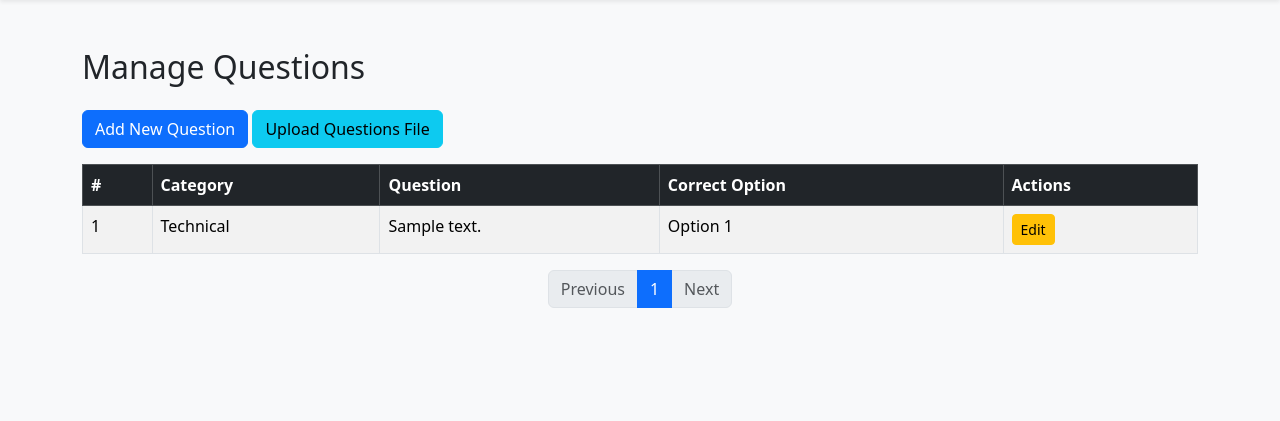
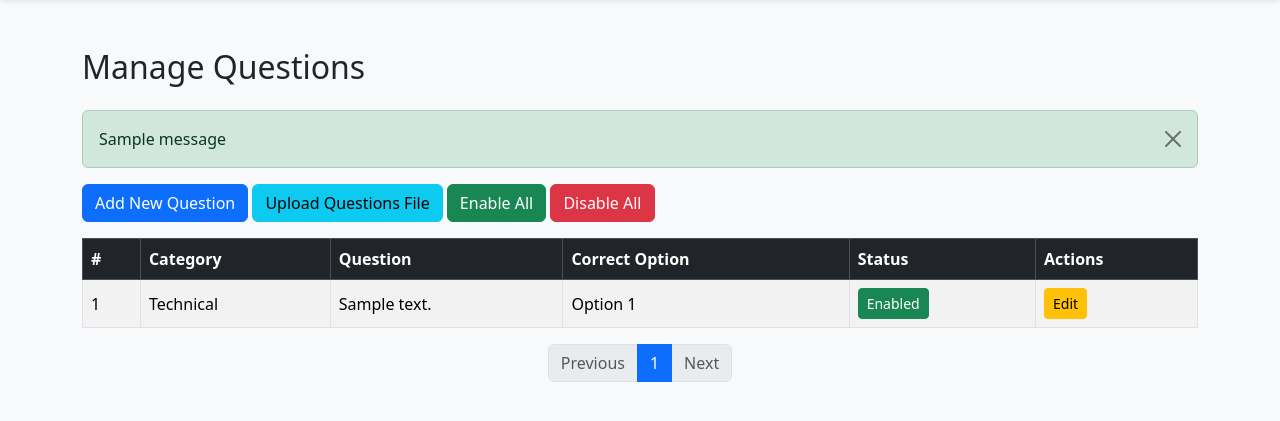
Before and after one commit to shubhams-btes/ScholarshipApp, a Django app: page /admin_panel/questions/ in a window 1280 px wide. Shown: the part 56-477 px from the top of the page. Run offline with Django 5.2, Linux system fonts and the light colour scheme; a user stored in the database is signed in; tables that the repository leaves empty hold one stand-in row (values such as "Sample post"); one stand-in notice (Sample message) is shown.

Commit message:
Fixed Bug ID 41173

```diff
--- a/admin_panel/templates/admin_panel/manage_questions.html
+++ b/admin_panel/templates/admin_panel/manage_questions.html
@@ -8,56 +8,55 @@
 <body class="bg-light">
     <nav class="navbar navbar-expand-lg navbar-dark bg-dark shadow-sm">
         <div class="container-fluid">
-        <!-- Brand / Logo -->
             <a class="navbar-brand fw-bold" href="{% url 'dashboard' %}">Admin Panel</a>
-
-        <!-- Toggle button for mobile -->
             <button class="navbar-toggler" type="button" data-bs-toggle="collapse" data-bs-target="#adminNavbar"
                     aria-controls="adminNavbar" aria-expanded="false" aria-label="Toggle navigation">
                 <span class="navbar-toggler-icon"></span>
             </button>
 
-        <!-- Navbar links -->
             <div class="collapse navbar-collapse" id="adminNavbar">
                 <ul class="navbar-nav me-auto mb-2 mb-lg-0">
-                <li class="nav-item">
-                    <a class="nav-link" href="{% url 'dashboard' %}">Home</a>
-                </li>
-                <li class="nav-item">
-                    <a class="nav-link" href="{% url 'manage_questions' %}">Manage Questionnaire</a>
-                </li>
-                <li class="nav-item">
-                    <a class="nav-link" href="{% url 'college_management' %}">Manage College/Officials</a>
-                </li>
-                <li class="nav-item">
-                    <a class="nav-link" href="{% url 'quiz_management' %}">Schedule a Quiz</a>
-                </li>
+                    <li class="nav-item"><a class="nav-link" href="{% url 'dashboard' %}">Home</a></li>
+                    <li class="nav-item"><a class="nav-link" href="{% url 'manage_questions' %}">Manage Questionnaire</a></li>
+                    <li class="nav-item"><a class="nav-link" href="{% url 'college_management' %}">Manage College/Officials</a></li>
+                    <li class="nav-item"><a class="nav-link" href="{% url 'quiz_management' %}">Schedule a Quiz</a></li>
                 </ul>
 
-            <!-- Logout button on right -->
                 <ul class="navbar-nav ms-auto">
-                <li class="nav-item">
-                    <a class="btn btn-outline-light" href="{% url 'logout' %}">Logout</a>
-                </li>
+                    <li class="nav-item"><a class="btn btn-outline-light" href="{% url 'logout' %}">Logout</a></li>
                 </ul>
             </div>
         </div>
     </nav>
+
     <div class="container py-5">
         <h2 class="mb-4">Manage Questions</h2>
+
+        {% if messages %}
+            {% for message in messages %}
+                <div class="alert alert-{{ message.tags }} alert-dismissible fade show" role="alert">
+                    {{ message }}
+                    <button type="button" class="btn-close" data-bs-dismiss="alert"></button>
+                </div>
+            {% endfor %}
+        {% endif %}
 
         <div class="mb-3">
             <a href="{% url 'add_question' %}" class="btn btn-primary">Add New Question</a>
             <a href="{% url 'upload_questions' %}" class="btn btn-info">Upload Questions File</a>
+            <!-- Bulk enable/disable -->
+            <a href="{% url 'toggle_all_questions' 'enable' %}" class="btn btn-success">Enable All</a>
+            <a href="{% url 'toggle_all_questions' 'disable' %}" class="btn btn-danger">Disable All</a>
         </div>
 
-    <table class="table table-striped table-bordered">
+        <table class="table table-striped table-bordered align-middle">
             <thead class="table-dark">
                 <tr>
                     <th>#</th>
                     <th>Category</th>
                     <th>Question</th>
                     <th>Correct Option</th>
+                    <th>Status</th>
                     <th>Actions</th>
                 </tr>
             </thead>
@@ -68,13 +67,26 @@
                     <td>{{ q.get_category_display }}</td>
                     <td>{{ q.question_text|truncatechars:80 }}</td>
                     <td>Option {{ q.correct_option }}</td>
+                    <!-- Enable/Disable per question -->
                     <td>
+                        {% if q.is_active %}
+                            <a href="{% url 'toggle_question' q.id %}" class="btn btn-sm btn-success">Enabled</a>
+                        {% else %}
+                            <a href="{% url 'toggle_question' q.id %}" class="btn btn-sm btn-danger">Disabled</a>
+                        {% endif %}
+                    </td>
+                    <!-- Edit button disabled if inactive -->
+                    <td>
+                        {% if q.is_active %}
                             <a href="{% url 'edit_question' q.id %}" class="btn btn-sm btn-warning">Edit</a>
+                        {% else %}
+                            <button class="btn btn-sm btn-secondary" disabled>Edit</button>
+                        {% endif %}
                     </td>
                 </tr>
                 {% empty %}
                 <tr>
-                <td colspan="5" class="text-center">No questions found.</td>
+                    <td colspan="6" class="text-center">No questions found.</td>
                 </tr>
                 {% endfor %}
             </tbody>
@@ -108,5 +120,7 @@
             </ul>
         </nav>
     </div>
+
+    <script src="https://cdn.jsdelivr.net/npm/bootstrap@5.3.3/dist/js/bootstrap.bundle.min.js"></script>
 </body>
 </html>
--- a/admin_panel/urls.py
+++ b/admin_panel/urls.py
@@ -21,6 +21,9 @@ urlpatterns = [
     path('questions/add/', views.add_question, name='add_question'),
     path('questions/edit/<int:pk>/', views.edit_question, name='edit_question'),
     path('questions/upload/', views.upload_questions, name='upload_questions'),
+    path('questions/toggle/<int:pk>/', views.toggle_question, name='toggle_question'),
+    path('questions/toggle_all/<str:action>/', views.toggle_all_questions, name='toggle_all_questions'),
+
 
     # Quiz management (if needed)
     path('quiz/', views.exam_schedule_management, name='quiz_management'),
--- a/admin_panel/views.py
+++ b/admin_panel/views.py
@@ -468,7 +468,24 @@ def edit_question(request, pk):
     return render(request, 'admin_panel/add_edit_question.html', {'form': form, 'title': 'Edit Question'})
 
 
+@superuser_required
+def toggle_question(request, pk):
+    question = get_object_or_404(Question, pk=pk)
+    question.is_active = not question.is_active
+    question.save(update_fields=['is_active'])
+    status = "enabled" if question.is_active else "disabled"
+    messages.success(request, f"Question #{question.id} has been {status}.")
+    return redirect('manage_questions')
 
+@superuser_required
+def toggle_all_questions(request, action):
+    if action == 'enable':
+        Question.objects.update(is_active=True)
+        messages.success(request, "All questions have been enabled.")
+    elif action == 'disable':
+        Question.objects.update(is_active=False)
+        messages.success(request, "All questions have been disabled.")
+    return redirect('manage_questions')
 
 @superuser_required
 @require_http_methods(["GET", "POST"])
```
Also changed, not shown: tests/models.py (+1 -0 lines), tests/views.py (+6 -2 lines), tests/migrations/0003_question_is_active.py (added). Lines whose indentation alone changed are shown as unchanged.
